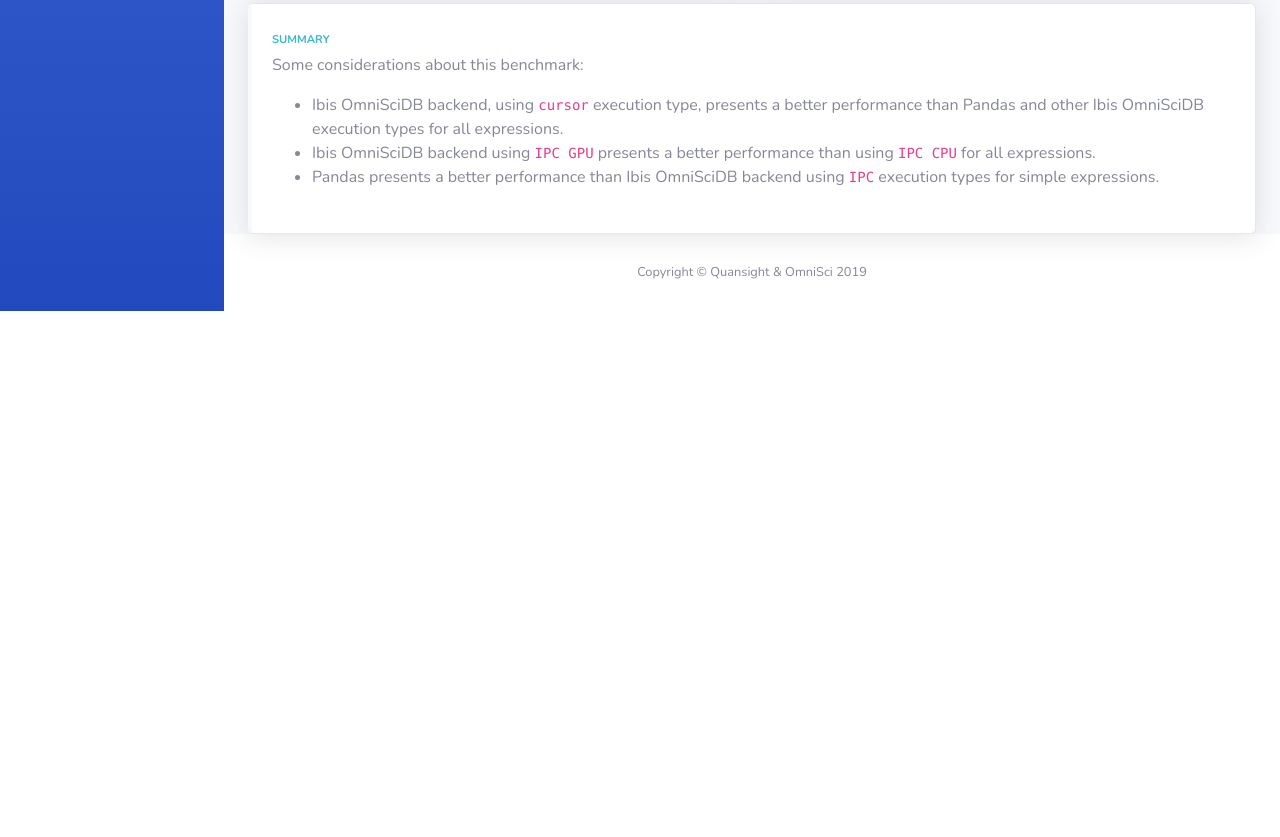
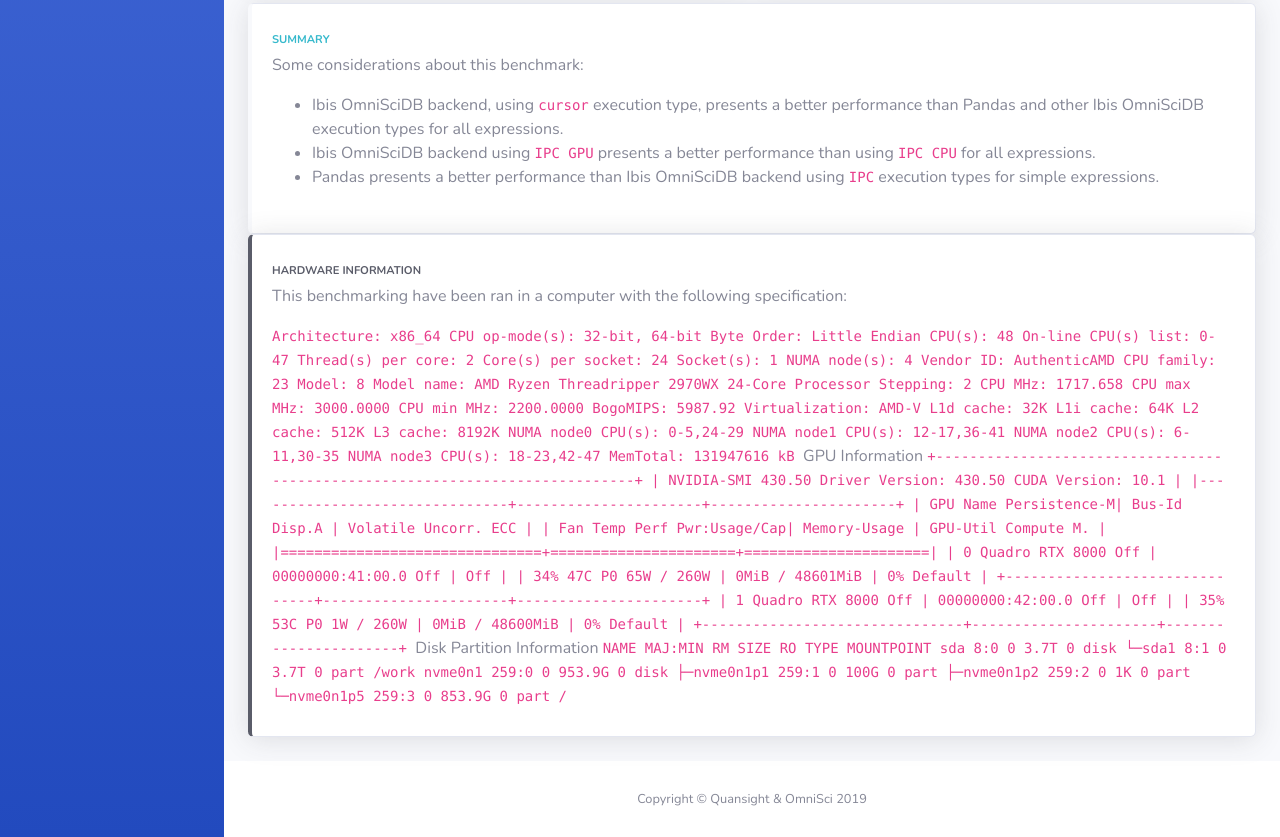
Before and after one commit to Quansight/ibis-benchmark, a plain HTML site: page docs/report-2017-nyc-taxi.html in a window 1280 px wide. Shown: the part 956-1793 px from the top of the page. Before the commit the page ends 1267 px from the top, so only its background shows below. Drawn offline with nearby package versions, Linux system fonts and the light colour scheme.

Commit message:
wip add information about hardware

```diff
--- a/docs/report-2017-nyc-taxi.html
+++ b/docs/report-2017-nyc-taxi.html
@@ -314,6 +314,84 @@ see: https://startbootstrap.com/themes/sb-admin-2/
           </div>
           <!-- row:END -->
 
+          <div class="row">
+            <!-- Hardware:START -->
+            <div class="col-xl-12 col-lg-12 col-md-12 mb-4">
+                <div class="card border-left-dark shadow h-100 py-2">
+                  <div class="card-body">
+                    <div class="row no-gutters align-items-center">
+                      <div class="col mr-2">
+                        <div
+                          class="text-xs font-weight-bold text-dark text-uppercase mb-1">
+                          Hardware information
+                        </div>
+                        <p>
+                          This benchmarking have been ran in a computer with the following specification:
+                        </p>
+                        <code>
+                          Architecture:        x86_64
+                          CPU op-mode(s):      32-bit, 64-bit
+                          Byte Order:          Little Endian
+                          CPU(s):              48
+                          On-line CPU(s) list: 0-47
+                          Thread(s) per core:  2
+                          Core(s) per socket:  24
+                          Socket(s):           1
+                          NUMA node(s):        4
+                          Vendor ID:           AuthenticAMD
+                          CPU family:          23
+                          Model:               8
+                          Model name:          AMD Ryzen Threadripper 2970WX 24-Core Processor
+                          Stepping:            2
+                          CPU MHz:             1717.658
+                          CPU max MHz:         3000.0000
+                          CPU min MHz:         2200.0000
+                          BogoMIPS:            5987.92
+                          Virtualization:      AMD-V
+                          L1d cache:           32K
+                          L1i cache:           64K
+                          L2 cache:            512K
+                          L3 cache:            8192K
+                          NUMA node0 CPU(s):   0-5,24-29
+                          NUMA node1 CPU(s):   12-17,36-41
+                          NUMA node2 CPU(s):   6-11,30-35
+                          NUMA node3 CPU(s):   18-23,42-47
+                          MemTotal:            131947616 kB
+                        </code>
+                        GPU Information
+                        <code>
+                          +-----------------------------------------------------------------------------+
+                          | NVIDIA-SMI 430.50       Driver Version: 430.50       CUDA Version: 10.1     |
+                          |-------------------------------+----------------------+----------------------+
+                          | GPU  Name        Persistence-M| Bus-Id        Disp.A | Volatile Uncorr. ECC |
+                          | Fan  Temp  Perf  Pwr:Usage/Cap|         Memory-Usage | GPU-Util  Compute M. |
+                          |===============================+======================+======================|
+                          |   0  Quadro RTX 8000     Off  | 00000000:41:00.0 Off |                  Off |
+                          | 34%   47C    P0    65W / 260W |      0MiB / 48601MiB |      0%      Default |
+                          +-------------------------------+----------------------+----------------------+
+                          |   1  Quadro RTX 8000     Off  | 00000000:42:00.0 Off |                  Off |
+                          | 35%   53C    P0     1W / 260W |      0MiB / 48600MiB |      0%      Default |
+                          +-------------------------------+----------------------+----------------------+
+                        </code>
+
+                        Disk Partition Information
+                        <code>
+                            NAME        MAJ:MIN RM   SIZE RO TYPE MOUNTPOINT
+                            sda           8:0    0   3.7T  0 disk
+                            └─sda1        8:1    0   3.7T  0 part /work
+                            nvme0n1     259:0    0 953.9G  0 disk
+                            ├─nvme0n1p1 259:1    0   100G  0 part
+                            ├─nvme0n1p2 259:2    0     1K  0 part
+                            └─nvme0n1p5 259:3    0 853.9G  0 part /
+                        </code>
+                      </div>
+                    </div>
+                  </div>
+                </div>
+              </div>
+              <!-- HARDWARE:END -->
+          </div>
+
         </div>
         <!-- /.container-fluid -->
 
```
Also changed, not shown: 1 other file.
